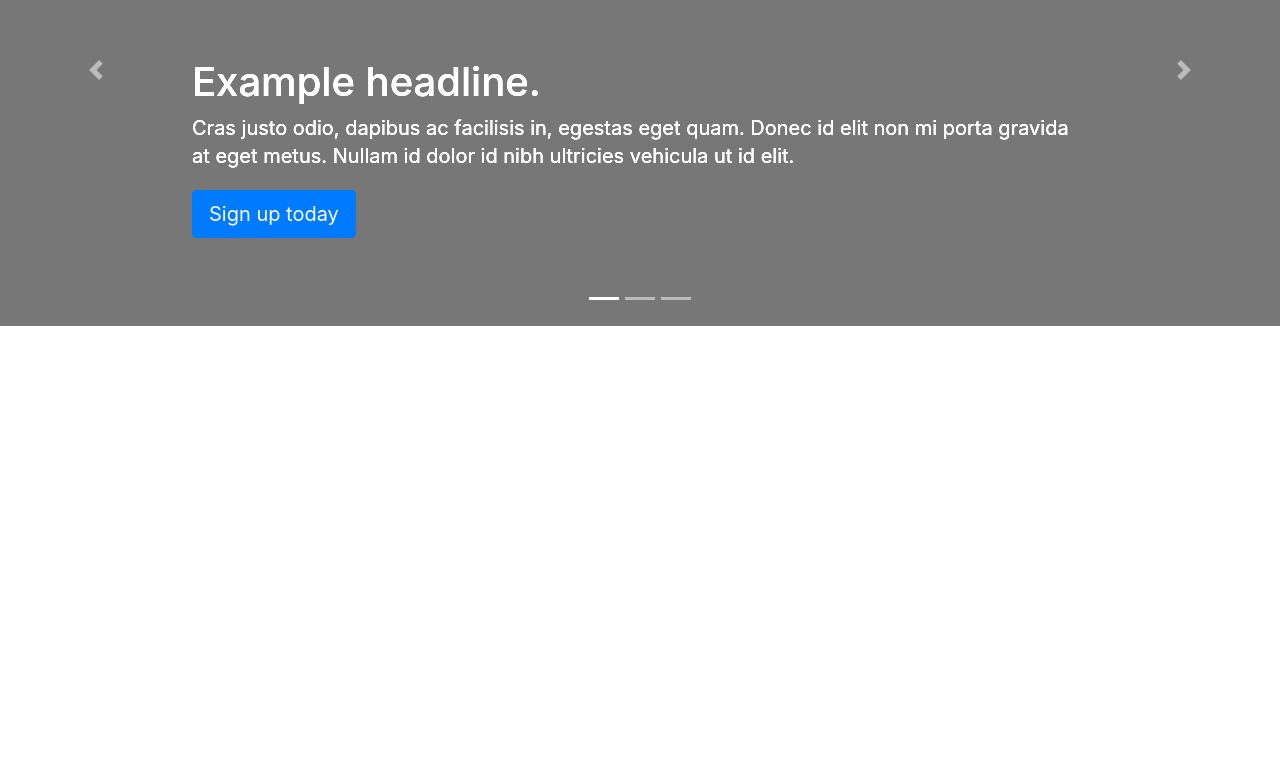
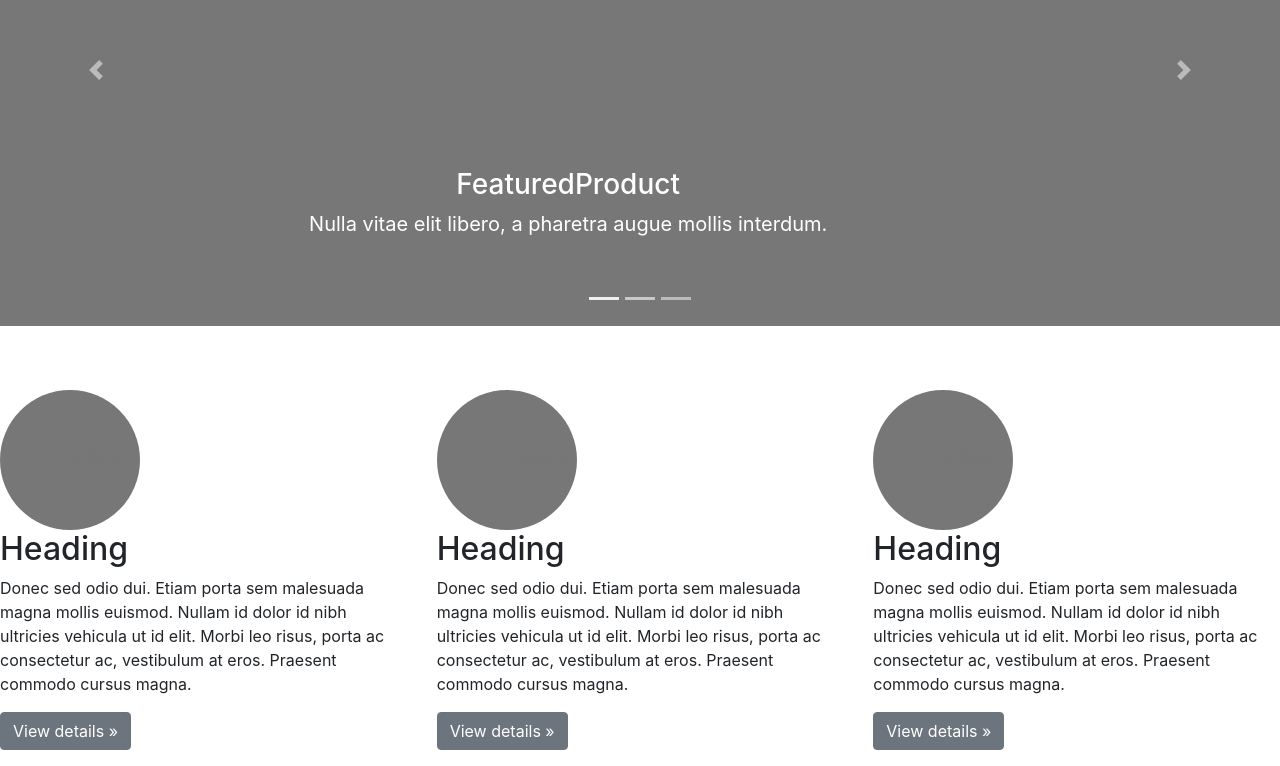
Before and after one commit to KeenanJones1/myStore, a React (Create React App) app: page / in a window 1280 px wide. Shown: the part 186-952 px from the top of the page. Before the commit the page ends 800 px from the top, so only its background shows below. Built offline with nearby package versions, Linux system fonts and the light colour scheme.

Commit message:
Featured Products

```diff
--- a/package.json
+++ b/package.json
@@ -6,11 +6,13 @@
     "@testing-library/jest-dom": "^4.2.4",
     "@testing-library/react": "^9.3.2",
     "@testing-library/user-event": "^7.1.2",
+    "bootstrap": "^4.5.3",
     "react": "^16.14.0",
+    "react-bootstrap": "^1.4.0",
     "react-dom": "^16.14.0",
     "react-router": "^5.2.0",
     "react-router-dom": "^5.2.0",
-    "react-scripts": "3.4.3"
+    "react-scripts": "^3.4.4"
   },
   "scripts": {
     "start": "react-scripts start",
--- a/src/pages/Home/AboutUs.js
+++ /dev/null
@@ -1,18 +0,0 @@
-import React from 'react'
-
-const AboutUs = () => {
- return (
-  <div className="carousel-item active">
-        <svg className="bd-placeholder-img" width="100%" height="100%" xmlns="http://www.w3.org/2000/svg" preserveAspectRatio="xMidYMid slice" focusable="false" role="img"><rect width="100%" height="100%" fill="#777"/></svg>
-        <div className="container">
-          <div className="carousel-caption text-left">
-            <h1>Example headline.</h1>
-            <p>Cras justo odio, dapibus ac facilisis in, egestas eget quam. Donec id elit non mi porta gravida at eget metus. Nullam id dolor id nibh ultricies vehicula ut id elit.</p>
-            <p><a className="btn btn-lg btn-primary" href="#" role="button">Sign up today</a></p>
-          </div>
-        </div>
-      </div>
- )
-}
-
-export default AboutUs
--- a/src/pages/Home/ContactUs.js
+++ /dev/null
@@ -1,18 +0,0 @@
-import React from 'react'
-
-const ContactUs = () => {
- return (
-  <div className="carousel-item active">
-        <svg className="bd-placeholder-img" width="100%" height="100%" xmlns="http://www.w3.org/2000/svg" preserveAspectRatio="xMidYMid slice" focusable="false" role="img"><rect width="100%" height="100%" fill="#777"/></svg>
-        <div className="container">
-          <div className="carousel-caption text-left">
-            <h1>Example headline.</h1>
-            <p>Cras justo odio, dapibus ac facilisis in, egestas eget quam. Donec id elit non mi porta gravida at eget metus. Nullam id dolor id nibh ultricies vehicula ut id elit.</p>
-            <p><a className="btn btn-lg btn-primary" href="#" role="button">Sign up today</a></p>
-          </div>
-        </div>
-      </div>
- )
-}
-
-export default ContactUs
--- a/src/pages/Home/FeaturedProduct.js
+++ /dev/null
@@ -1,18 +0,0 @@
-import React from 'react'
-
-const FeaturedProduct = () => {
- return (
-  <div className="carousel-item active">
-        <svg className="bd-placeholder-img" width="100%" height="100%" xmlns="http://www.w3.org/2000/svg" preserveAspectRatio="xMidYMid slice" focusable="false" role="img"><rect width="100%" height="100%" fill="#777"/></svg>
-        <div className="container">
-          <div className="carousel-caption text-left">
-            <h1>Example headline.</h1>
-            <p>Cras justo odio, dapibus ac facilisis in, egestas eget quam. Donec id elit non mi porta gravida at eget metus. Nullam id dolor id nibh ultricies vehicula ut id elit.</p>
-            <p><a className="btn btn-lg btn-primary" href="#" role="button">Sign up today</a></p>
-          </div>
-        </div>
-      </div>
- )
-}
-
-export default FeaturedProduct
--- /dev/null
+++ b/src/pages/Home/Heading.js
@@ -0,0 +1,14 @@
+import React from 'react'
+
+ const Heading = () => {
+ return (
+  <div className="col-lg-4">
+        <svg className="bd-placeholder-img rounded-circle" width="140" height="140" xmlns="http://www.w3.org/2000/svg" preserveAspectRatio="xMidYMid slice" focusable="false" role="img" aria-label="Placeholder: 140x140"><title>Placeholder</title><rect width="100%" height="100%" fill="#777"/><text x="50%" y="50%" fill="#777" dy=".3em">140x140</text></svg>
+        <h2>Heading</h2>
+        <p>Donec sed odio dui. Etiam porta sem malesuada magna mollis euismod. Nullam id dolor id nibh ultricies vehicula ut id elit. Morbi leo risus, porta ac consectetur ac, vestibulum at eros. Praesent commodo cursus magna.</p>
+        <p><a className="btn btn-secondary" href="#" role="button">View details &raquo;</a></p>
+      </div>
+ )
+}
+
+export default Heading;
--- /dev/null
+++ b/src/pages/Home/Headings.js
@@ -0,0 +1,22 @@
+import React from 'react'
+import Heading from './Heading'
+
+function Headings(props) {
+
+ const renderHeadings = () => {
+  return props.featuredProducts.map(
+   product => <Heading product={product}/>
+  )
+ }
+
+console.log(props.featuredProducts)
+ return (
+  <div>
+   <div className="row">
+    {renderHeadings()}
+    </div>
+  </div>
+ )
+}
+
+export default Headings
--- /dev/null
+++ b/src/pages/Home/Hero.js
@@ -0,0 +1,42 @@
+import React, { useState }  from 'react'
+import {Carousel} from 'react-bootstrap'
+
+
+ function Hero(){
+  const [index, setIndex] = useState(0);
+
+  const handleSelect = (selectedIndex, e) => {
+    setIndex(selectedIndex);
+  };
+
+ return (
+<Carousel activeIndex={index} onSelect={handleSelect}>
+<Carousel.Item>
+<svg className="bd-placeholder-img" width="100%" height="100%" xmlns="http://www.w3.org/2000/svg" preserveAspectRatio="xMidYMid slice" focusable="false" role="img"><rect width="100%" height="100%" fill="#777"/></svg>
+<Carousel.Caption>
+<h3>FeaturedProduct</h3>
+<p>Nulla vitae elit libero, a pharetra augue mollis interdum.</p>
+</Carousel.Caption>
+</Carousel.Item>
+<Carousel.Item>
+<svg className="bd-placeholder-img" width="100%" height="100%" xmlns="http://www.w3.org/2000/svg" preserveAspectRatio="xMidYMid slice" focusable="false" role="img"><rect width="100%" height="100%" fill="#777"/></svg>
+
+<Carousel.Caption>
+<h3>AboutUs</h3>
+<p>Lorem ipsum dolor sit amet, consectetur adipiscing elit.</p>
+</Carousel.Caption>
+</Carousel.Item>
+<Carousel.Item>
+<svg className="bd-placeholder-img" width="100%" height="100%" xmlns="http://www.w3.org/2000/svg" preserveAspectRatio="xMidYMid slice" focusable="false" role="img"><rect width="100%" height="100%" fill="#777"/></svg>
+<Carousel.Caption>
+<h3>ContactUs</h3>
+<p>
+Praesent commodo cursus magna, vel scelerisque nisl consectetur.
+</p>
+</Carousel.Caption>
+</Carousel.Item>
+</Carousel>
+ )
+}
+
+export default Hero;
--- a/src/pages/Home/index.js
+++ b/src/pages/Home/index.js
@@ -1,84 +1,17 @@
 import React from 'react'
-import FeaturedProduct from './FeaturedProduct'
-import AboutUs from './AboutUs'
-import ContactUs from './ContactUs'
+import Hero from './Hero'
+import Headings from './Headings'
 
- const index = () => {
- return (
-  <div id="myCarousel" className="carousel slide" data-ride="carousel">
-    <ol className="carousel-indicators">
-      <li data-target="#myCarousel" data-slide-to="0" className="active"></li>
-      <li data-target="#myCarousel" data-slide-to="1"></li>
-      <li data-target="#myCarousel" data-slide-to="2"></li>
-    </ol>
-
-    <a className="carousel-control-prev" href="#myCarousel" role="button" data-slide="prev">
-      <span className="carousel-control-prev-icon" aria-hidden="true"></span>
-      <span className="sr-only">Previous</span>
-    </a>
-    <a className="carousel-control-next" href="#myCarousel" role="button" data-slide="next">
-      <span className="carousel-control-next-icon" aria-hidden="true"></span>
-      <span className="sr-only">Next</span>
-    </a>
-
-    <div className="carousel-inner">
-      <FeaturedProduct/>
-      <AboutUs/>
-      <ContactUs/>
+const index = () => {
+  return (
+    <div>
+      <Hero />
+      <Headings featuredProducts = {[1,2,3]} />
     </div>
-  </div>
- )
+  )
 }
-
-export default index;
 
 
 
 
-{/* <div id="myCarousel" class="carousel slide" data-ride="carousel">
-    <ol class="carousel-indicators">
-      <li data-target="#myCarousel" data-slide-to="0" class="active"></li>
-      <li data-target="#myCarousel" data-slide-to="1"></li>
-      <li data-target="#myCarousel" data-slide-to="2"></li>
-    </ol>
-    <div class="carousel-inner">
-      <div class="carousel-item active">
-        <svg class="bd-placeholder-img" width="100%" height="100%" xmlns="http://www.w3.org/2000/svg" preserveAspectRatio="xMidYMid slice" focusable="false" role="img"><rect width="100%" height="100%" fill="#777"/></svg>
-        <div class="container">
-          <div class="carousel-caption text-left">
-            <h1>Example headline.</h1>
-            <p>Cras justo odio, dapibus ac facilisis in, egestas eget quam. Donec id elit non mi porta gravida at eget metus. Nullam id dolor id nibh ultricies vehicula ut id elit.</p>
-            <p><a class="btn btn-lg btn-primary" href="#" role="button">Sign up today</a></p>
-          </div>
-        </div>
-      </div>
-      <div class="carousel-item">
-        <svg class="bd-placeholder-img" width="100%" height="100%" xmlns="http://www.w3.org/2000/svg" preserveAspectRatio="xMidYMid slice" focusable="false" role="img"><rect width="100%" height="100%" fill="#777"/></svg>
-        <div class="container">
-          <div class="carousel-caption">
-            <h1>Another example headline.</h1>
-            <p>Cras justo odio, dapibus ac facilisis in, egestas eget quam. Donec id elit non mi porta gravida at eget metus. Nullam id dolor id nibh ultricies vehicula ut id elit.</p>
-            <p><a class="btn btn-lg btn-primary" href="#" role="button">Learn more</a></p>
-          </div>
-        </div>
-      </div>
-      <div class="carousel-item">
-        <svg class="bd-placeholder-img" width="100%" height="100%" xmlns="http://www.w3.org/2000/svg" preserveAspectRatio="xMidYMid slice" focusable="false" role="img"><rect width="100%" height="100%" fill="#777"/></svg>
-        <div class="container">
-          <div class="carousel-caption text-right">
-            <h1>One more for good measure.</h1>
-            <p>Cras justo odio, dapibus ac facilisis in, egestas eget quam. Donec id elit non mi porta gravida at eget metus. Nullam id dolor id nibh ultricies vehicula ut id elit.</p>
-            <p><a class="btn btn-lg btn-primary" href="#" role="button">Browse gallery</a></p>
-          </div>
-        </div>
-      </div>
-    </div>
-    <a class="carousel-control-prev" href="#myCarousel" role="button" data-slide="prev">
-      <span class="carousel-control-prev-icon" aria-hidden="true"></span>
-      <span class="sr-only">Previous</span>
-    </a>
-    <a class="carousel-control-next" href="#myCarousel" role="button" data-slide="next">
-      <span class="carousel-control-next-icon" aria-hidden="true"></span>
-      <span class="sr-only">Next</span>
-    </a>
-  </div> */}
+export default index;
```
Also changed, not shown: 1 other file (tests, documents, lock files or other folders).
